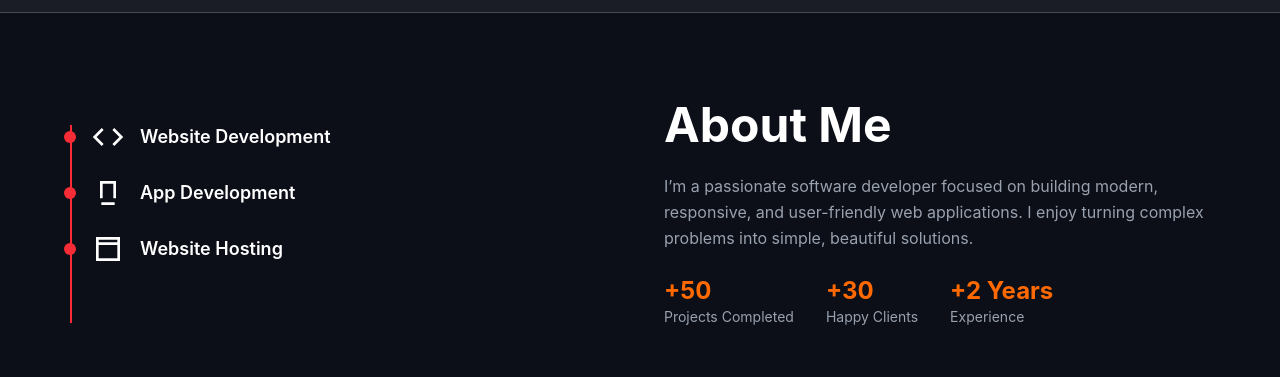
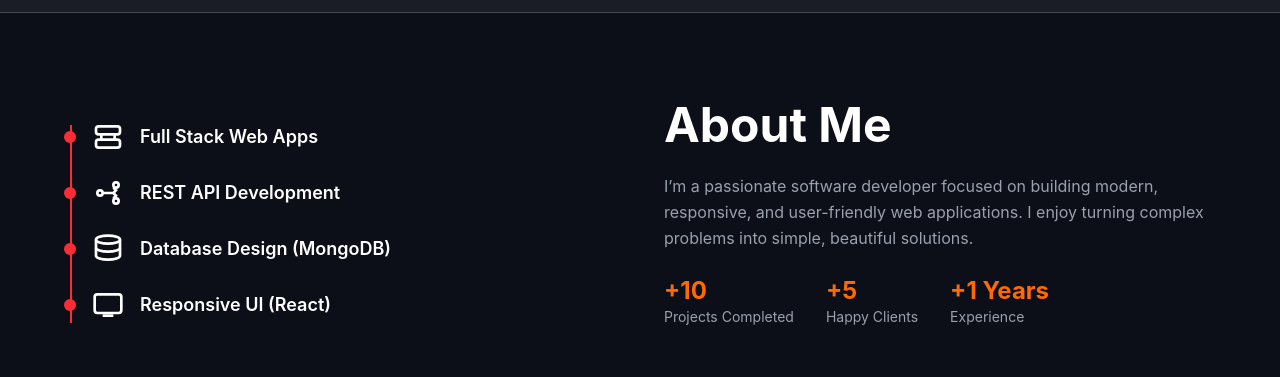
Before and after one commit to attaullahchandio/attaullah-portfolio, a React app: page / in a window 1280 px wide. Shown: the part 763-1140 px from the top of the page. Built offline with nearby package versions, Linux system fonts and the light colour scheme; the HTML template or start-up script is replaced by a standard one.

Commit message:
about section completed..

```diff
--- a/src/components/Navbar.jsx
+++ b/src/components/Navbar.jsx
@@ -5,42 +5,31 @@ const Navbar = () => {
 
   return (
     <nav className="fixed top-0 left-0 w-full z-50 bg-[#0c0f17] text-white shadow-md">
-
       <div className="flex justify-between items-center px-6 md:px-10 py-5">
-
         {/* Logo */}
         <h1 className="text-xl font-semibold">Portfolio</h1>
 
         {/* Desktop Menu */}
         <ul className="hidden md:flex gap-8 text-sm">
-          <li>
-            <a href="#home" className="hover:text-orange-500 transition">
-              Home
-            </a>
-          </li>
-          <li>
-            <a href="#about" className="hover:text-orange-500 transition">
-              About
-            </a>
-          </li>
-          <li>
-            <a href="#projects" className="hover:text-orange-500 transition">
-              Projects
-            </a>
-          </li>
-          <li>
-            <a href="#contacts" className="hover:text-orange-500 transition">
-              Contacts
-            </a>
-          </li>
+          {["home", "about", "projects", "contacts"].map((id) => (
+            <li key={id}>
+              <button
+                onClick={() =>
+                  document.getElementById(id).scrollIntoView({
+                    behavior: "smooth",
+                  })
+                }
+                className="hover:text-orange-500 transition"
+              >
+                {id.charAt(0).toUpperCase() + id.slice(1)}
+              </button>
+            </li>
+          ))}
         </ul>
 
         {/* Mobile Icon */}
         <div className="md:hidden cursor-pointer">
-          <span
-            className="text-2xl"
-            onClick={() => setMenuOpen(!menuOpen)}
-          >
+          <span className="text-2xl" onClick={() => setMenuOpen(!menuOpen)}>
             {menuOpen ? "✕" : "☰"}
           </span>
         </div>
@@ -53,26 +42,20 @@ const Navbar = () => {
         }`}
       >
         <ul className="flex flex-col items-center gap-6 py-4 bg-[#0c0f17] text-sm">
-          <li>
-            <a href="#home" onClick={() => setMenuOpen(false)}>
-              Home
-            </a>
-          </li>
-          <li>
-            <a href="#about" onClick={() => setMenuOpen(false)}>
-              About
-            </a>
-          </li>
-          <li>
-            <a href="#projects" onClick={() => setMenuOpen(false)}>
-              Projects
-            </a>
-          </li>
-          <li>
-            <a href="#contacts" onClick={() => setMenuOpen(false)}>
-              Contacts
-            </a>
-          </li>
+          {["home", "about", "projects", "contacts"].map((id) => (
+            <li key={id}>
+              <button
+                onClick={() => {
+                  document.getElementById(id).scrollIntoView({
+                    behavior: "smooth",
+                  });
+                  setMenuOpen(false);
+                }}
+              >
+                {id.charAt(0).toUpperCase() + id.slice(1)}
+              </button>
+            </li>
+          ))}
         </ul>
       </div>
     </nav>
--- a/src/pages/About.jsx
+++ b/src/pages/About.jsx
@@ -15,10 +15,47 @@ const About = () => {
 
     {/* Items */}
     {[
-      { title: "Website Development", icon: (<svg className="w-8 h-8" fill="none" stroke="currentColor" strokeWidth="2" viewBox="0 0 24 24"><path d="M16 18l6-6-6-6M8 6l-6 6 6 6" /></svg>) },
-      { title: "App Development", icon: (<svg className="w-8 h-8" fill="none" stroke="currentColor" strokeWidth="2" viewBox="0 0 24 24"><path d="M7 16V4h10v12M7 20h10" /></svg>) },
-      { title: "Website Hosting", icon: (<svg className="w-8 h-8" fill="none" stroke="currentColor" strokeWidth="2" viewBox="0 0 24 24"><path d="M4 4h16v16H4z M4 8h16" /></svg>) }
-    ].map((item, idx) => (
+  {
+  title: "Full Stack Web Apps",
+  icon: (
+    <svg className="w-8 h-8" fill="none" stroke="currentColor" strokeWidth="2" viewBox="0 0 24 24">
+      <rect x="3" y="4" width="18" height="6" rx="2" />
+      <rect x="3" y="14" width="18" height="6" rx="2" />
+      <path d="M7 10v4M17 10v4" />
+    </svg>
+  )
+},
+  {
+  title: "REST API Development",
+  icon: (
+    <svg className="w-8 h-8" fill="none" stroke="currentColor" strokeWidth="2" viewBox="0 0 24 24">
+      <circle cx="6" cy="12" r="2" />
+      <circle cx="18" cy="6" r="2" />
+      <circle cx="18" cy="18" r="2" />
+      <path d="M8 12h8M16 8l2 2-2 2M16 16l2-2-2-2" />
+    </svg>
+  )
+},
+  {
+    title: "Database Design (MongoDB)",
+    icon: (
+      <svg className="w-8 h-8" fill="none" stroke="currentColor" strokeWidth="2" viewBox="0 0 24 24">
+        <ellipse cx="12" cy="5" rx="9" ry="3"/>
+        <path d="M3 5v6c0 1.7 4 3 9 3s9-1.3 9-3V5"/>
+        <path d="M3 11v6c0 1.7 4 3 9 3s9-1.3 9-3v-6"/>
+      </svg>
+    )
+  },
+  {
+    title: "Responsive UI (React)",
+    icon: (
+      <svg className="w-8 h-8" fill="none" stroke="currentColor" strokeWidth="2" viewBox="0 0 24 24">
+        <rect x="2" y="4" width="20" height="14" rx="2"/>
+        <path d="M8 20h8" />
+      </svg>
+    )
+  }
+].map((item, idx) => (
       <div key={idx} className="flex items-center gap-4 relative mb-6 last:mb-0">
         {/* Dot */}
         <div className="w-3 h-3 bg-red-500 rounded-full z-10"></div>
@@ -51,7 +88,7 @@ const About = () => {
 
             <div>
               <h3 className="text-2xl font-bold text-orange-500">
-                +50
+                +10
               </h3>
               <p className="text-gray-400 text-sm">
                 Projects Completed
@@ -60,7 +97,7 @@ const About = () => {
 
             <div>
               <h3 className="text-2xl font-bold text-orange-500">
-                +30
+                +5
               </h3>
               <p className="text-gray-400 text-sm">
                 Happy Clients
@@ -69,7 +106,7 @@ const About = () => {
 
             <div>
               <h3 className="text-2xl font-bold text-orange-500">
-                +2 Years
+                +1 Years
               </h3>
               <p className="text-gray-400 text-sm">
                 Experience
```
